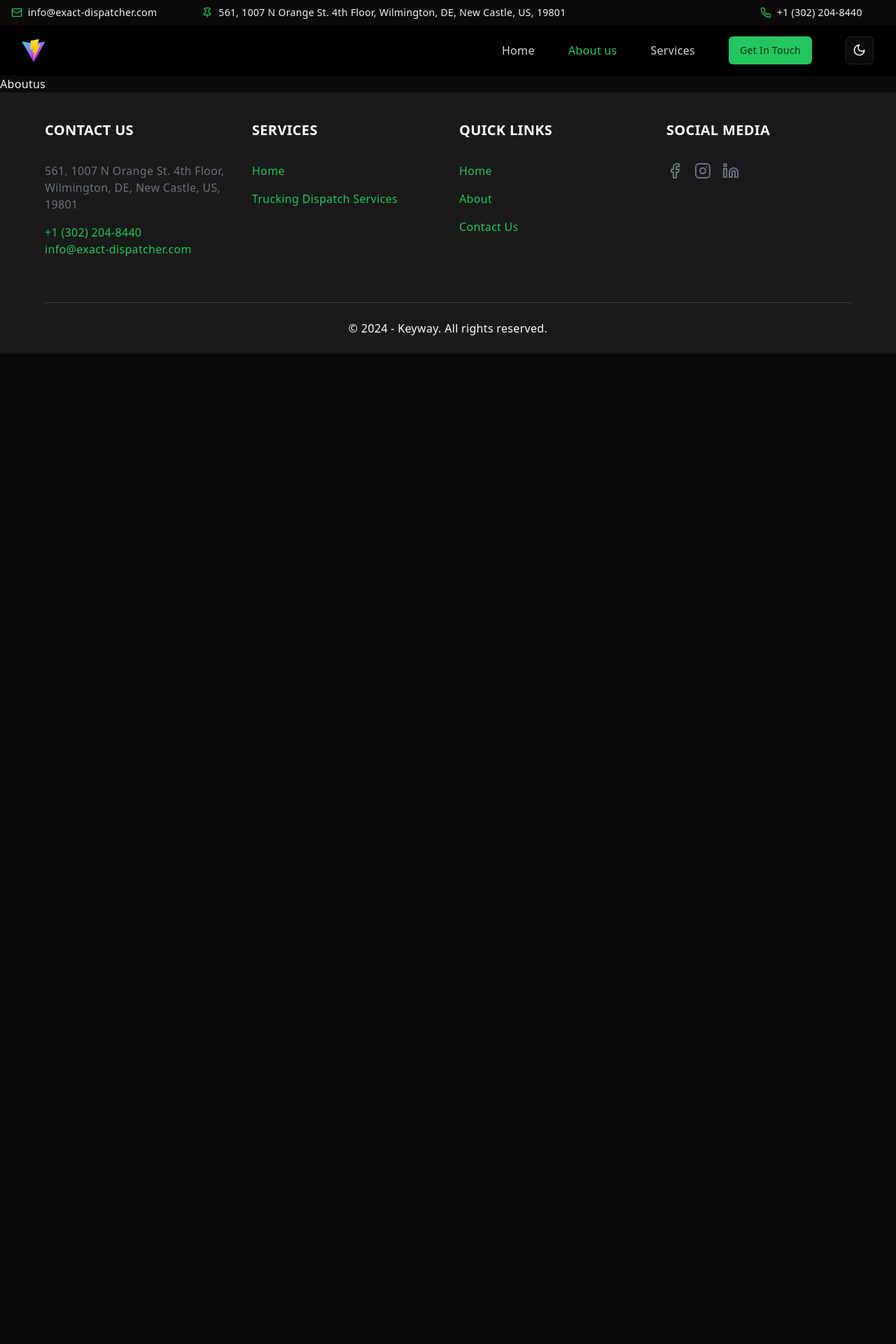
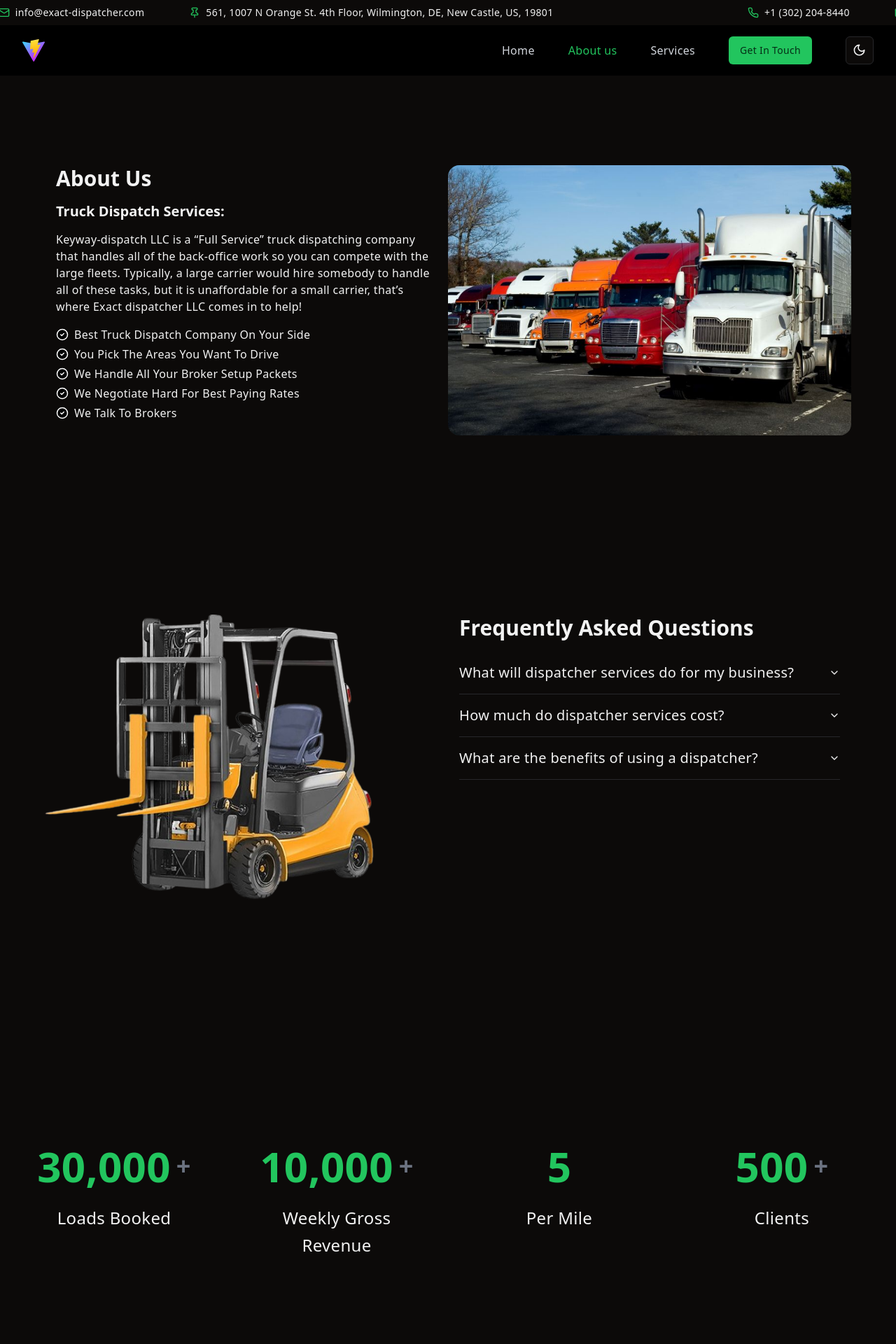
Before and after one commit to DAWIT2394/keyway, a React (Vite) app: page /aboutus in a window 1280 px wide. Shown: the top 1920 px of the page at 70% size. Before the commit the page ends 800 px from the top, so only its background shows below. Built offline with nearby package versions, Linux system fonts and the light colour scheme.

Commit message:
about us + services

```diff
--- a/src/pages/Aboutus.jsx
+++ b/src/pages/Aboutus.jsx
@@ -1,7 +1,18 @@
+import About from "@/components/About";
+import Counter from "@/components/Counter";
+import Faq from "@/components/Faq";
 import React from "react";
 
 const Aboutus = () => {
-  return <div>Aboutus</div>;
+  return (
+    <>
+      <About />
+
+      <Faq />
+
+      <Counter />
+    </>
+  );
 };
 
 export default Aboutus;
--- a/src/pages/Services.jsx
+++ b/src/pages/Services.jsx
@@ -1,7 +1,15 @@
+import About2 from "@/components/About2";
+import OurServices from "@/components/OurServices";
 import React from "react";
 
 const Services = () => {
-  return <div>Services</div>;
+  return (
+    <>
+      <OurServices />
+
+      <About2 />
+    </>
+  );
 };
 
 export default Services;
```
